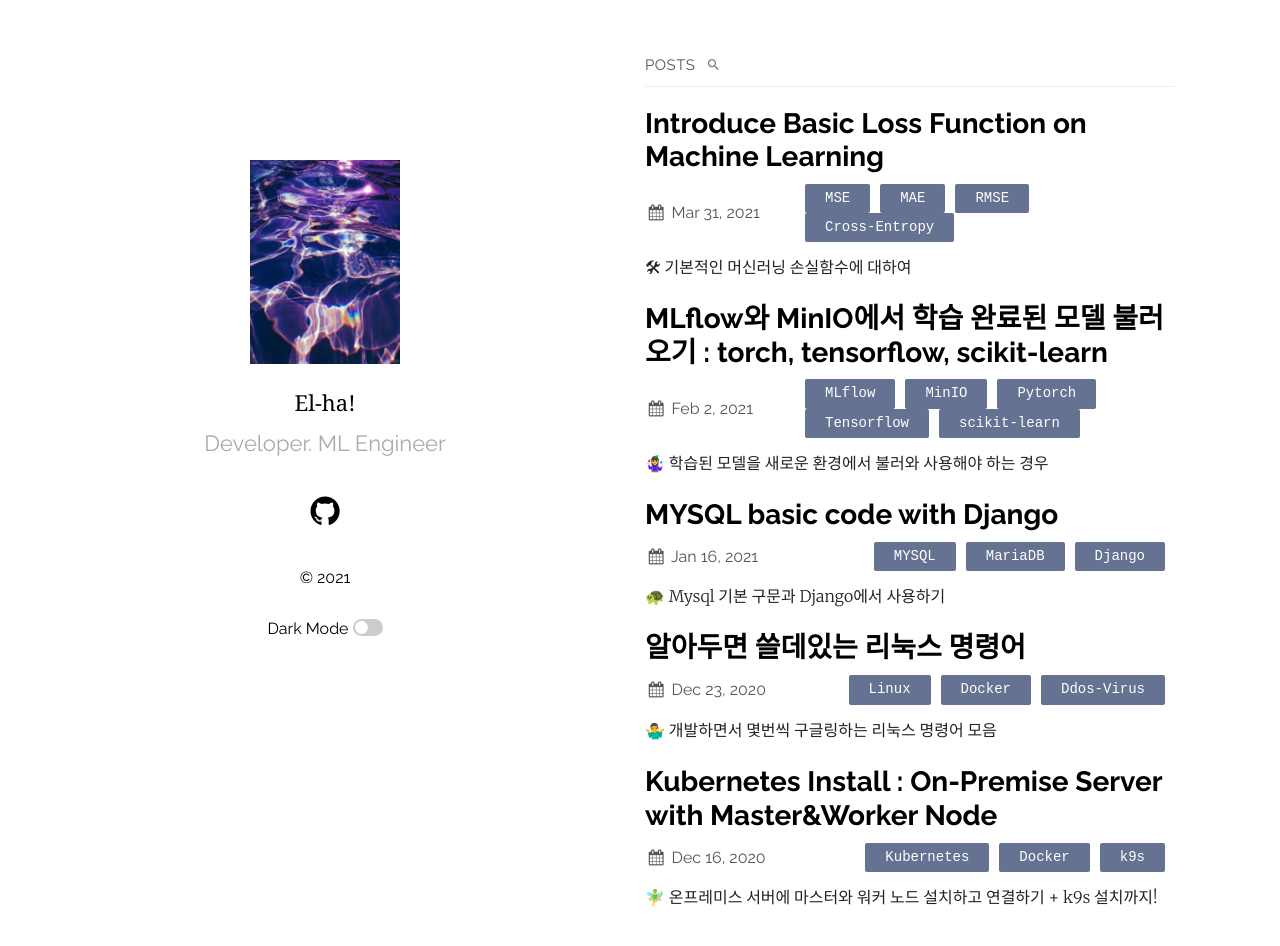
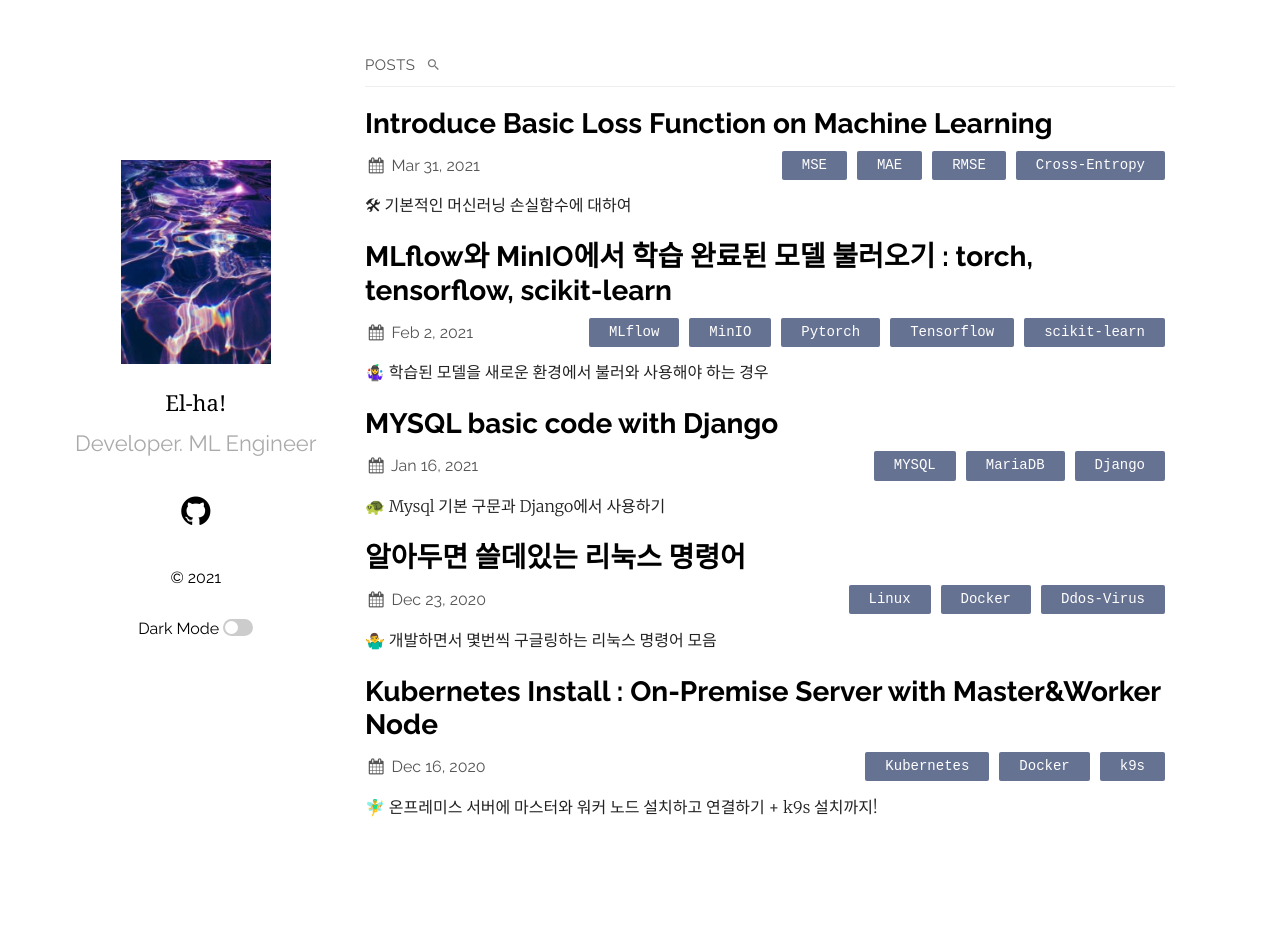
Before and after one commit to huhji-elha/huhji.github.io, a Jekyll site: the page built from index.md, in a window 1280 px wide and 958 px high. Shown: the top 946 px of the window. Built offline with Jekyll 4.4.1, drawn with Linux system fonts in a browser that asks for light colours; some web fonts are replaced.

Commit message:
change bigScreenW 1600 to 1400

```diff
--- a/_sass/plain.scss
+++ b/_sass/plain.scss
@@ -5,8 +5,8 @@
 $linkColor: #926AA6;
 $mobileW: 768px;
 $smallMobileW: 480px;
-$bigScreenW: 1600px;
-$leftWidth: 500px;
+$bigScreenW: 1400px;
+$leftWidth: 220px;
 
 *,
 *:before,
```
